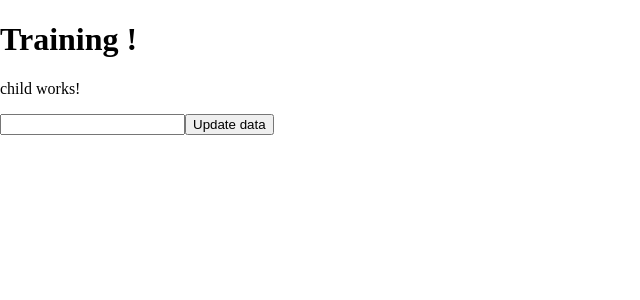
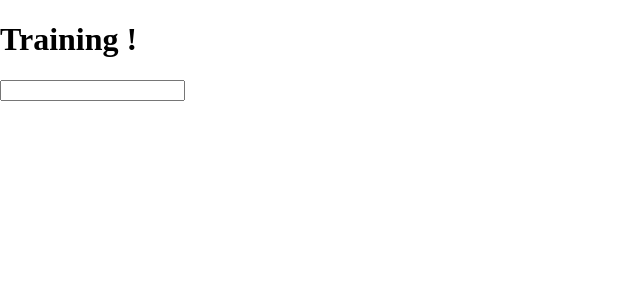
Before and after one commit to ShyamPatel0-0/Angular-Training, an Angular app in the folder Training/: page / in a window 1280 px wide. Shown: the top 300 px of the page, without its empty margins (0-640 px from the left). Built offline with nearby package versions, Linux system fonts and the light colour scheme.

Commit message:
two way binding

```diff
--- a/Training/src/app/app.component.html
+++ b/Training/src/app/app.component.html
@@ -1,3 +1,3 @@
 <h1>{{ title }} !</h1>
-
-<app-child (updateDataEvent)="updateData($event)"></app-child>
+<input type="text" [(ngModel)]="name" />
+<h3>{{ name }}</h3>
--- a/Training/src/app/app.component.ts
+++ b/Training/src/app/app.component.ts
@@ -1,4 +1,5 @@
 import { Component } from '@angular/core';
+import { NgForm } from '@angular/forms';
 
 @Component({
   selector: 'app-root',
@@ -7,22 +8,6 @@
 })
 export class AppComponent {
   title = 'Training';
-  // userDetails = [
-  //   {
-  //     name: 'Anil Sidhu',
-  //     email: 'anil@gmail.com',
-  //   },
-  //   {
-  //     name: 'Shyam Mendapara',
-  //     email: 'shyam@gmail.com',
-  //   },
-  //   {
-  //     name: 'Pranav Chanapara',
-  //     email: 'pranav@gmail.com',
-  //   },
-  // ];
+  name: string = '';
 
-  updateData(item:string) {
-    console.log(item);
-  }
 }
--- a/Training/src/app/app.module.ts
+++ b/Training/src/app/app.module.ts
@@ -3,12 +3,12 @@
 
 import { AppRoutingModule } from './app-routing.module';
 import { AppComponent } from './app.component';
-import { ChildComponent } from './child/child.component';
+import {FormsModule} from '@angular/forms';
 
 
 @NgModule({
-  declarations: [AppComponent, ChildComponent],
-  imports: [BrowserModule, AppRoutingModule],
+  declarations: [AppComponent],
+  imports: [BrowserModule, AppRoutingModule,FormsModule],
   providers: [],
   bootstrap: [AppComponent],
 })
--- a/Training/src/app/child/child.component.html
+++ /dev/null
@@ -1,3 +0,0 @@
-<p>child works!</p>
-<input type="text" #box />
-<button (click)="updateDataEvent.emit(box.value)">Update data</button>
```
Also changed, not shown: Training/src/app/child/child.component.ts (deleted, +0 -11 lines), Training/src/app/child/child.component.css (deleted), 1 other file (tests, documents, lock files or other folders).
